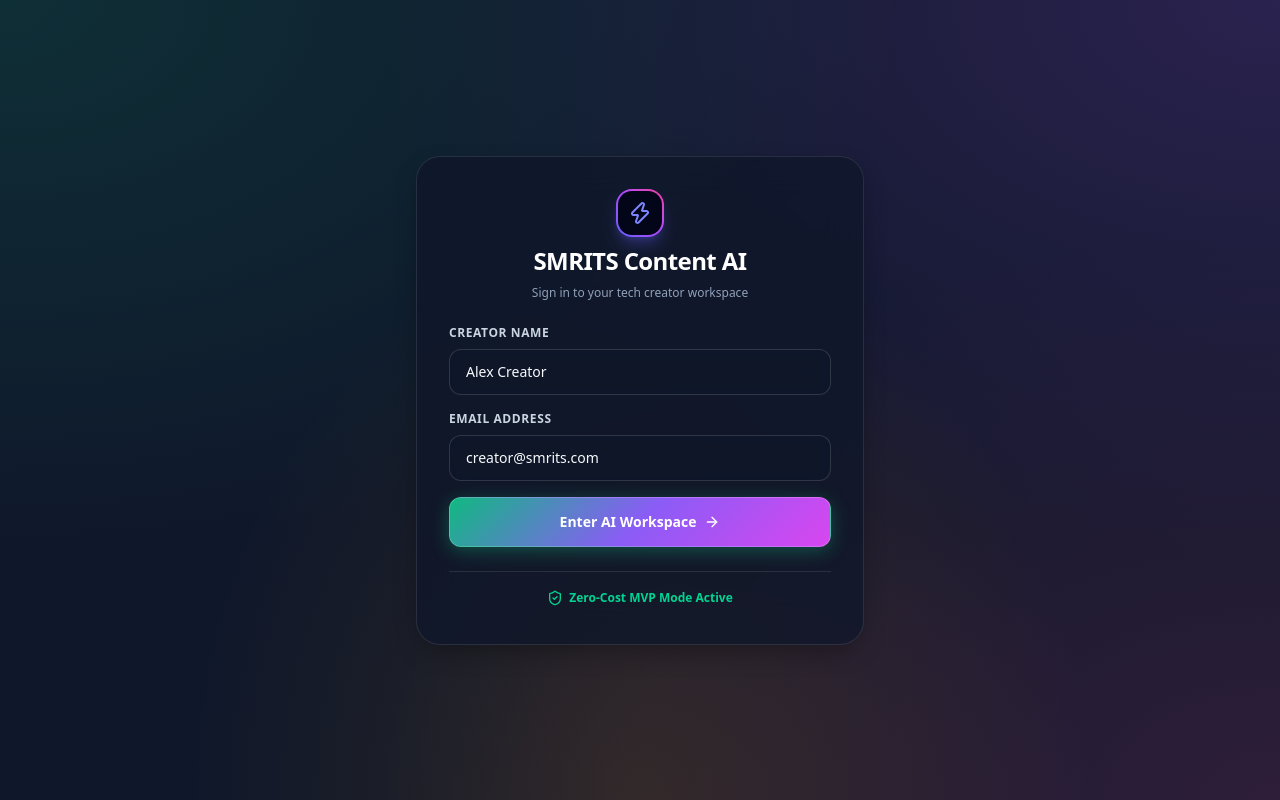
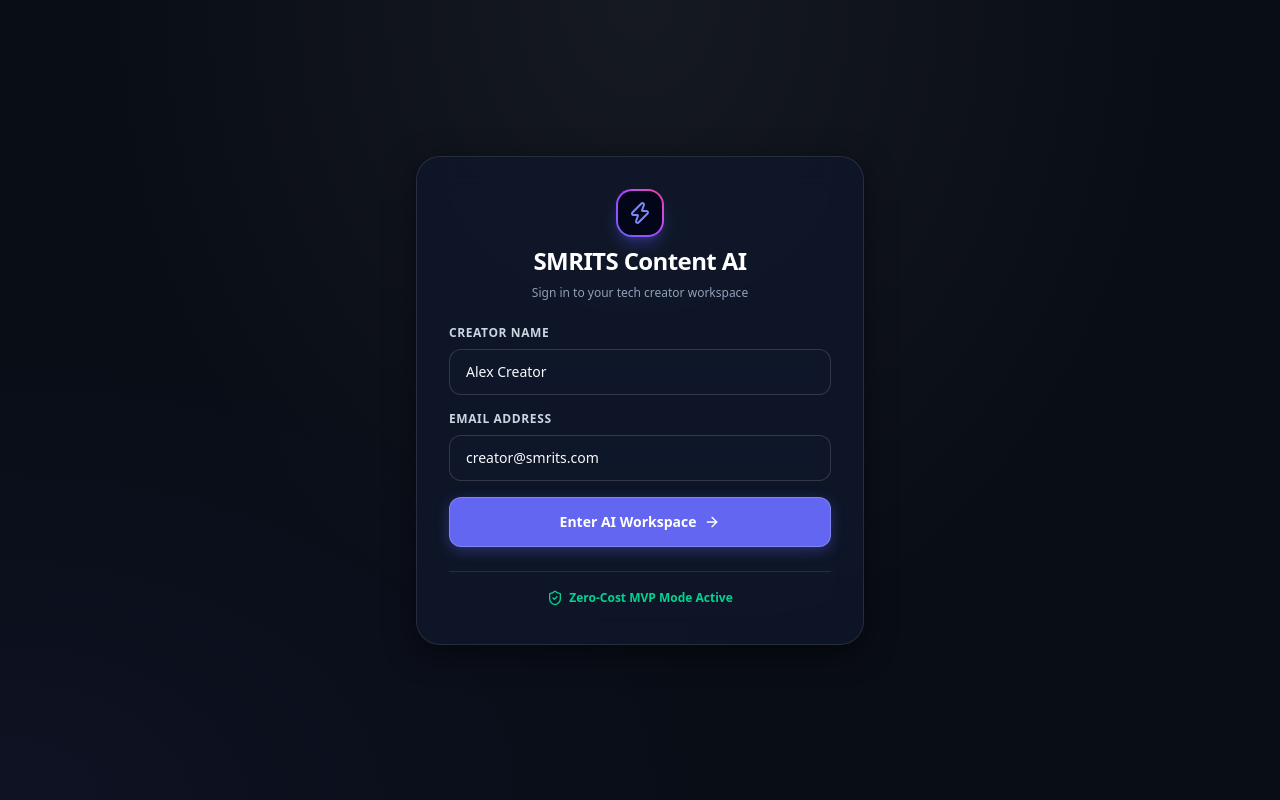
Before and after one commit to smritssoftwareservice/content-ai-, a Next.js app: page /login in a window 1280 px wide. Built offline with nearby package versions, Linux system fonts and the light colour scheme.

Commit message:
Redesign UI with ultra-clean modern SaaS dark theme (neutral slate & crisp zinc borders)

```diff
--- a/app/globals.css
+++ b/app/globals.css
@@ -2,18 +2,16 @@
 
 @layer base {
   :root {
-    --background: #0f172a;
+    --background: #090d16;
     --foreground: #f8fafc;
   }
 
   body {
-    /* Human-Friendly Warm Emerald, Violet & Amber Dark Theme (No Blue) */
-    background-color: #0f172a;
+    /* Ultra-Clean Modern SaaS Dark Theme (Vercel/Linear Style) - Deep Neutral Slate with Crisp High Contrast */
+    background-color: #090d16;
     background-image:
-      radial-gradient(at 0% 0%, rgba(16, 185, 129, 0.15) 0px, transparent 50%),
-      radial-gradient(at 100% 0%, rgba(168, 85, 247, 0.18) 0px, transparent 50%),
-      radial-gradient(at 50% 100%, rgba(245, 158, 11, 0.12) 0px, transparent 50%),
-      radial-gradient(at 100% 100%, rgba(236, 72, 153, 0.14) 0px, transparent 50%);
+      radial-gradient(at 50% 0%, rgba(255, 255, 255, 0.05) 0px, transparent 60%),
+      radial-gradient(at 0% 100%, rgba(99, 102, 241, 0.06) 0px, transparent 40%);
     background-attachment: fixed;
     color: #f8fafc;
     min-height: 100vh;
@@ -22,82 +20,81 @@
   }
 }
 
-/* User-Friendly Human-Crafted Glassmorphism Design Utilities (Emerald & Purple Theme) */
+/* Professional SaaS Clean Design System */
 .glass-panel {
-  background: rgba(15, 23, 42, 0.80);
-  backdrop-filter: blur(20px);
-  -webkit-backdrop-filter: blur(20px);
+  background: rgba(15, 23, 42, 0.85);
+  backdrop-filter: blur(16px);
+  -webkit-backdrop-filter: blur(16px);
   border: 1px solid rgba(255, 255, 255, 0.10);
-  box-shadow: 0 10px 30px -10px rgba(0, 0, 0, 0.45);
+  box-shadow: 0 8px 30px rgba(0, 0, 0, 0.5);
 }
 
 .glass-card {
-  background: rgba(30, 41, 59, 0.60);
-  backdrop-filter: blur(14px);
-  -webkit-backdrop-filter: blur(14px);
+  background: rgba(30, 41, 59, 0.50);
+  backdrop-filter: blur(12px);
+  -webkit-backdrop-filter: blur(12px);
   border: 1px solid rgba(255, 255, 255, 0.08);
-  box-shadow: 0 4px 20px rgba(0, 0, 0, 0.2);
-  transition: all 0.25s cubic-bezier(0.4, 0, 0.2, 1);
+  box-shadow: 0 4px 16px rgba(0, 0, 0, 0.3);
+  transition: all 0.2s ease;
 }
 
 .glass-card:hover {
-  background: rgba(30, 41, 59, 0.85);
-  border-color: rgba(168, 85, 247, 0.45);
-  transform: translateY(-2px);
-  box-shadow: 0 10px 28px -6px rgba(168, 85, 247, 0.25);
+  background: rgba(30, 41, 59, 0.75);
+  border-color: rgba(255, 255, 255, 0.22);
+  transform: translateY(-1px);
+  box-shadow: 0 8px 24px rgba(0, 0, 0, 0.4);
 }
 
 .glass-input {
-  background: rgba(15, 23, 42, 0.75);
-  backdrop-filter: blur(10px);
-  border: 1px solid rgba(255, 255, 255, 0.14);
+  background: rgba(15, 23, 42, 0.8);
+  backdrop-filter: blur(8px);
+  border: 1px solid rgba(255, 255, 255, 0.15);
   color: #f8fafc;
   transition: all 0.2s ease;
 }
 
 .glass-input:focus {
   outline: none;
-  border-color: rgba(168, 85, 247, 0.85);
-  box-shadow: 0 0 16px rgba(168, 85, 247, 0.35);
+  border-color: #6366f1;
+  box-shadow: 0 0 0 3px rgba(99, 102, 241, 0.25);
   background: rgba(15, 23, 42, 0.95);
 }
 
 .glass-button-primary {
-  background: linear-gradient(135deg, #10b981 0%, #8b5cf6 50%, #d946ef 100%);
-  backdrop-filter: blur(10px);
+  background: #6366f1;
   border: 1px solid rgba(255, 255, 255, 0.2);
-  box-shadow: 0 4px 18px rgba(16, 185, 129, 0.35);
-  transition: all 0.25s ease;
+  color: #ffffff;
+  box-shadow: 0 4px 14px rgba(99, 102, 241, 0.35);
+  transition: all 0.2s ease;
 }
 
 .glass-button-primary:hover {
-  background: linear-gradient(135deg, #059669 0%, #7c3aed 50%, #c026d3 100%);
-  box-shadow: 0 6px 24px rgba(139, 92, 246, 0.45);
+  background: #4f46e5;
+  box-shadow: 0 6px 20px rgba(99, 102, 241, 0.5);
   transform: translateY(-1px);
 }
 
 .glass-button-secondary {
-  background: rgba(255, 255, 255, 0.08);
-  backdrop-filter: blur(10px);
-  border: 1px solid rgba(255, 255, 255, 0.14);
-  color: #f1f5f9;
+  background: rgba(255, 255, 255, 0.06);
+  border: 1px solid rgba(255, 255, 255, 0.12);
+  color: #e2e8f0;
   transition: all 0.2s ease;
 }
 
 .glass-button-secondary:hover {
-  background: rgba(255, 255, 255, 0.16);
-  border-color: rgba(255, 255, 255, 0.28);
+  background: rgba(255, 255, 255, 0.12);
+  border-color: rgba(255, 255, 255, 0.25);
   color: #ffffff;
 }
 
 .gradient-text {
-  background: linear-gradient(135deg, #34d399 0%, #c084fc 50%, #f472b6 100%);
+  background: linear-gradient(135deg, #ffffff 0%, #cbd5e1 100%);
   -webkit-background-clip: text;
   -webkit-text-fill-color: transparent;
 }
 
 .gradient-text-emerald {
-  background: linear-gradient(135deg, #34d399 0%, #f59e0b 100%);
+  background: linear-gradient(135deg, #34d399 0%, #10b981 100%);
   -webkit-background-clip: text;
   -webkit-text-fill-color: transparent;
 }
@@ -109,14 +106,14 @@
 }
 
 ::-webkit-scrollbar-track {
-  background: rgba(15, 23, 42, 0.6);
+  background: rgba(15, 23, 42, 0.8);
 }
 
 ::-webkit-scrollbar-thumb {
-  background: rgba(255, 255, 255, 0.18);
+  background: rgba(255, 255, 255, 0.16);
   border-radius: 9999px;
 }
 
 ::-webkit-scrollbar-thumb:hover {
-  background: rgba(168, 85, 247, 0.5);
+  background: rgba(255, 255, 255, 0.35);
 }
```
